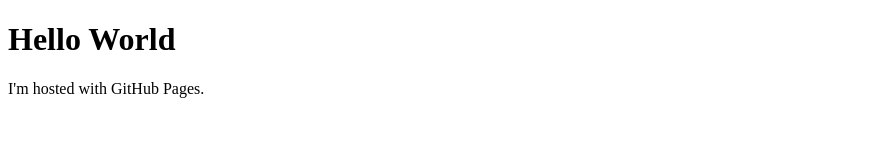
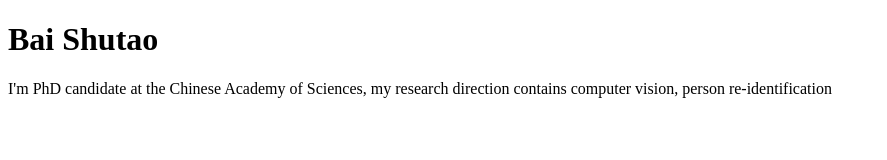
Before and after one commit to baist/baist.github.io, a plain HTML site: page index.html in a window 1280 px wide. Shown: the whole page, without its empty margins (0-887 px from the left). Drawn offline with Linux system fonts and the light colour scheme.

Commit message:
Update index.html

```diff
--- a/index.html
+++ b/index.html
@@ -1,7 +1,7 @@
 <!DOCTYPE html>
 <html>
 <body>
-<h1>Hello World</h1>
-<p>I'm hosted with GitHub Pages.</p>
+<h1>Bai Shutao</h1>
+<p> I'm PhD candidate at the Chinese Academy of Sciences, my research direction contains computer vision, person re-identification </p>
 </body>
 </html>
```
